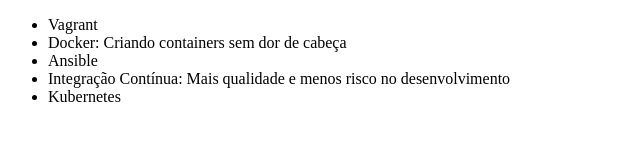
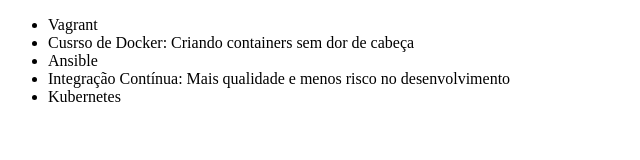
Before and after one commit to EduAlmeida17/curso, a plain HTML site: page index.html in a window 1280 px wide. Shown: the full height of the page, 0-640 px from the left. Drawn offline with Linux system fonts and the light colour scheme.

Commit message:
Alterando o nome de curso de Docker

```diff
--- a/index.html
+++ b/index.html
@@ -7,7 +7,7 @@
 <body>
     <ul>
         <li>Vagrant</li>
-        <li>Docker: Criando containers sem dor de cabeça</li>
+        <li>Cusrso de Docker: Criando containers sem dor de cabeça</li>
         <li>Ansible</li>
         <li>Integração Contínua: Mais qualidade e menos risco no desenvolvimento</li>
         <li>Kubernetes</li>
```
